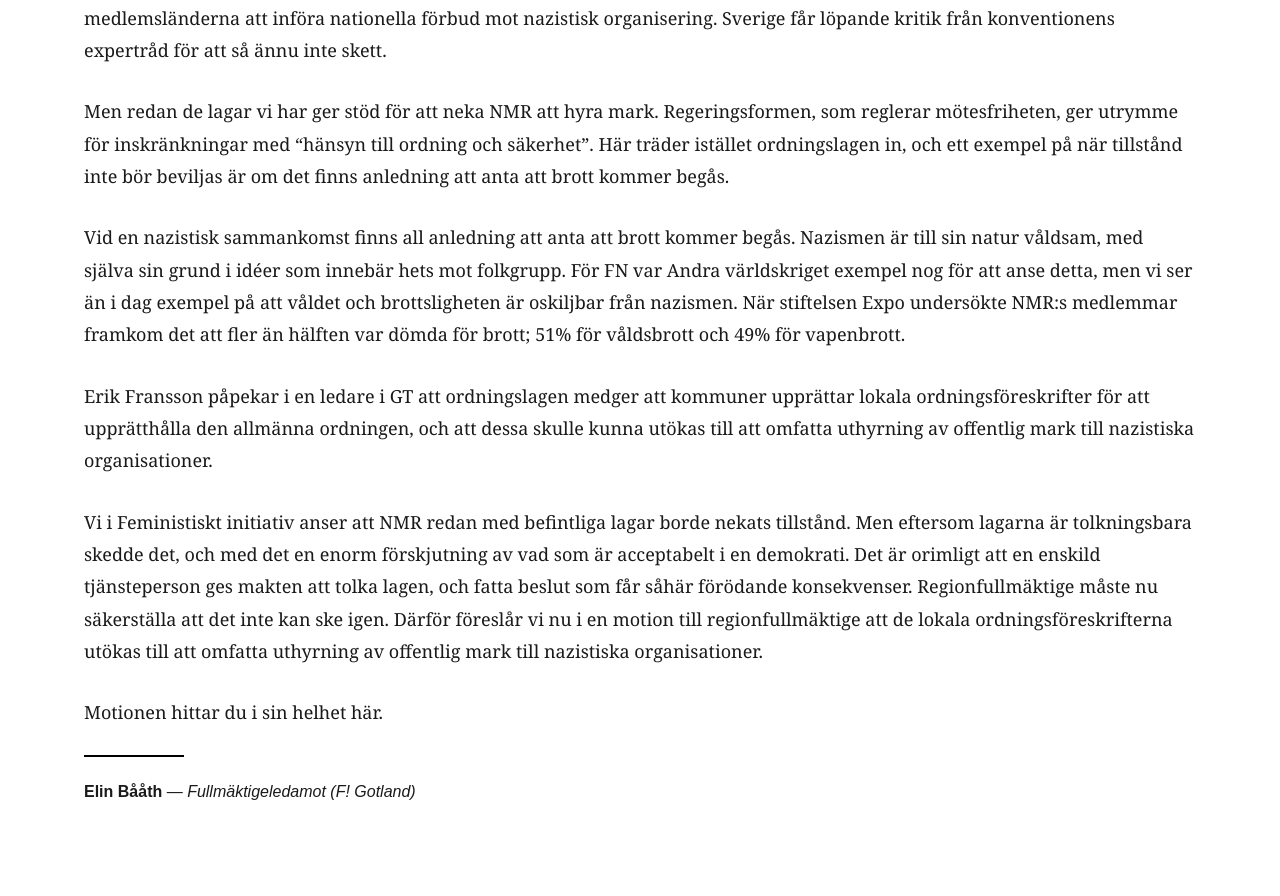
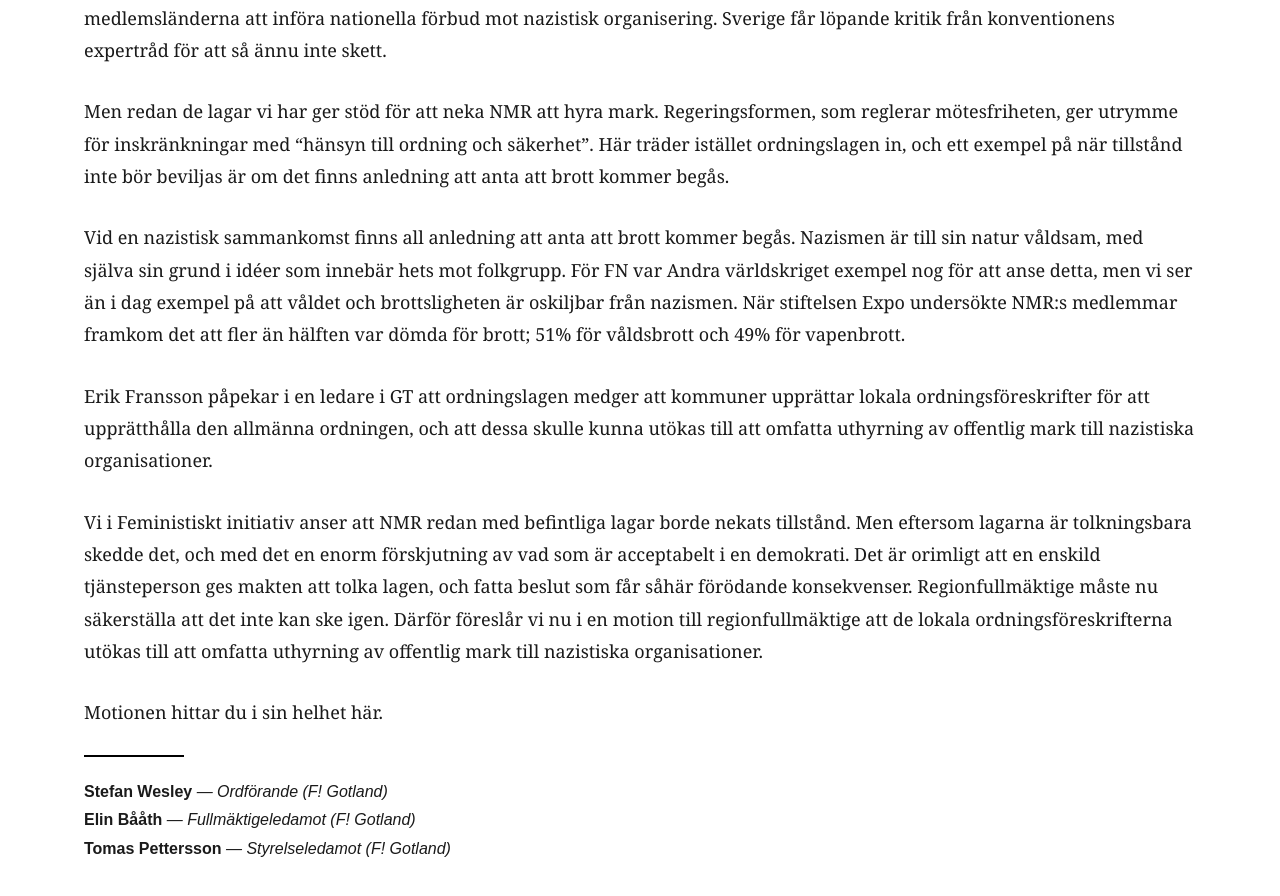
Before and after one commit to figotland/figotland, a Jekyll site: the page built from _posts/2017-06-10-fornya-ordningsforeskrifterna-stoppa-uthyrning-till-nazister.markdown, in a window 1280 px wide and 900 px high, scrolled down 897 px. Shown: the top 896 px of the window. Built offline with Jekyll 4.4.1, drawn with Linux system fonts in a browser that asks for light colours; nearby versions of some CDN libraries; before the commit the page ends 1739 px from its top, so only the background shows below that.

Commit message:
Updated Fornya Ordningsforeskrifterna Stoppa Uthyrning Till Nazister

```diff
--- a/_posts/2017-06-10-fornya-ordningsforeskrifterna-stoppa-uthyrning-till-nazister.markdown
+++ b/_posts/2017-06-10-fornya-ordningsforeskrifterna-stoppa-uthyrning-till-nazister.markdown
@@ -4,7 +4,9 @@ date: 2017-06-10 08:50:00 Z
 tags:
 - demokrati
 authors:
+- Stefan Wesley
 - Elin Bååth
+- Tomas Pettersson
 image: "/uploads/cover_28-04-17.jpg"
 ---
 
```
